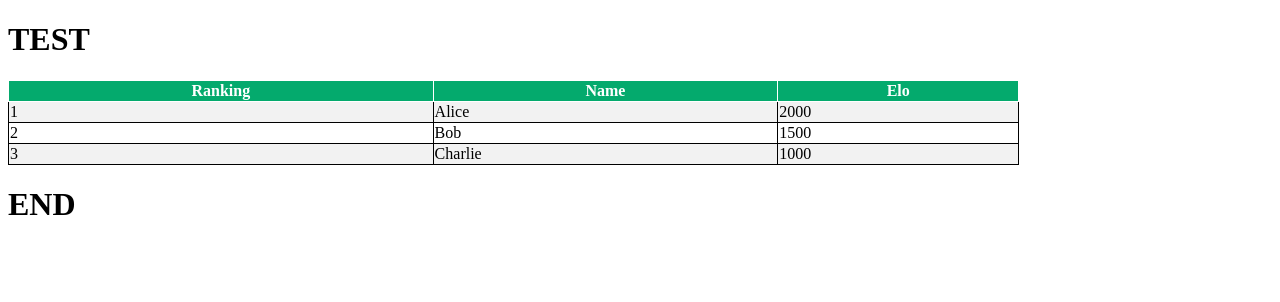
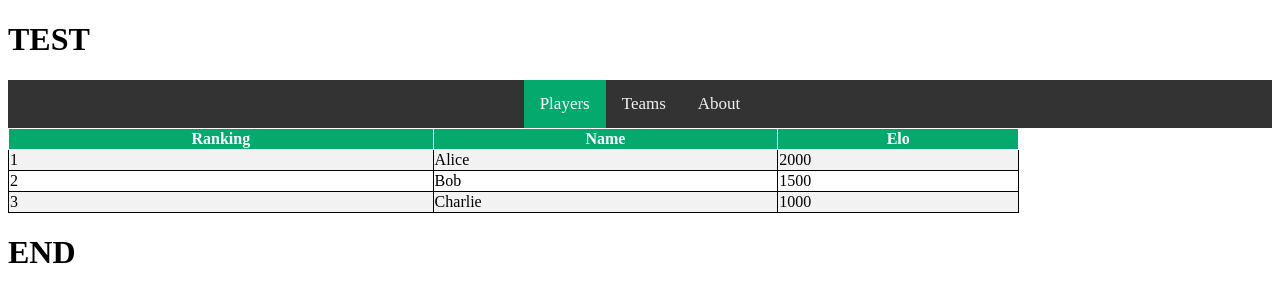
Before and after one commit to unitatem/spartacus, a Vue app: page / in a window 1280 px wide. Shown: the top 302 px of the page. Built offline with nearby package versions, Linux system fonts and the light colour scheme.

Commit message:
Add TopBar component

```diff
--- a/src/App.vue
+++ b/src/App.vue
@@ -1,14 +1,17 @@
 <template>
   <h1>TEST</h1>
+  <NavBar />
   <Table />
   <h1>END</h1>
 </template>
 
 <script>
+import NavBar from './components/NavBar.vue'
 import Table from './components/Table.vue'
 
 export default {
   components: {
+    NavBar,
     Table
   }
 }
--- /dev/null
+++ b/src/components/NavBar.vue
@@ -0,0 +1,54 @@
+<template>
+  <div class="nav-bar">
+    <div v-for="(field, idx) in theFields" :class="{ 'active-field': idx == theActiveFieldIdx }"
+      @click="setActiveField(idx)">
+      {{ field.display }}</div>
+  </div>
+</template>
+
+<script>
+export default {
+  data() {
+    return {
+      theFields: [
+        { key: 'players', display: 'Players' },
+        { key: 'teams', display: 'Teams' },
+        { key: 'about', display: 'About' }],
+      theActiveFieldIdx: 0
+    }
+  },
+  methods: {
+    setActiveField(aNewIdx) {
+      console.log(aNewIdx)
+      this.theActiveFieldIdx = aNewIdx
+    }
+  }
+}
+</script>
+
+<style scoped>
+.nav-bar {
+  background-color: #333;
+  overflow: hidden;
+  text-align: center;
+}
+
+.nav-bar div {
+  display: inline-block;
+  padding: 14px 16px;
+
+  color: #f2f2f2;
+  text-decoration: none;
+  font-size: 17px;
+}
+
+.nav-bar div:hover {
+  background-color: #ddd;
+  color: black;
+}
+
+.nav-bar div.active-field {
+  background-color: #04AA6D;
+  color: white;
+}
+</style>
```
